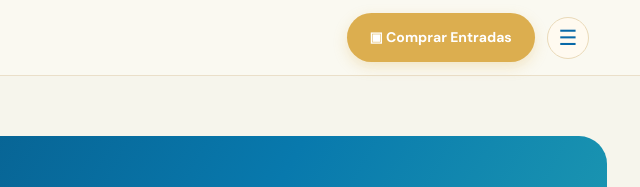
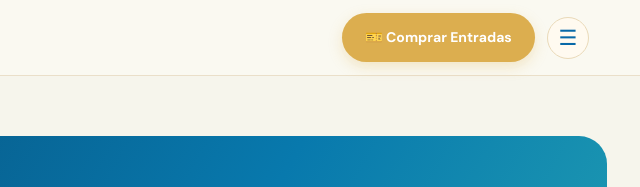
Before and after one commit to alejandraromanf-create/TheOcealiaCompany, a plain HTML site: page tema2.html in a window 1280 px wide. Shown: the top 187 px of the page, 640-1280 px from the left. Drawn offline with Linux system fonts and the light colour scheme.

Commit message:
Update tema2.html

```diff
--- a/tema2.html
+++ b/tema2.html
@@ -1,6 +1,6 @@
 <!doctype html>
 <html lang="es"><head><link rel="stylesheet" href="styles.css"><meta charset="utf-8"><meta name="viewport" content="width=device-width,initial-scale=1"><meta name="theme-color" content="#0869a8"><title>Tema 2 · Análisis de puestos | Ocealia</title><link rel="stylesheet" href="styles.css"></head><body>
-<header class="site-header"><a class="brand" href="index.html" aria-label="Ocealia inicio"><img src="assets/logo-ocealia.png" alt="Logotipo de Ocealia"></a><div class="header-actions"><a class="btn btn-gold" href="attractions.html">▣ Comprar Entradas</a><button class="menu-toggle" aria-label="Abrir menú" aria-expanded="false">☰</button></div><nav class="nav"><a href="index.html">Inicio</a><a href="attractions.html">Atracciones</a><a href="careers.html">Tema 1</a><a class="active" href="tema2.html">Tema 2</a><a href="tema3.html">Tema 3</a><a href="tema4.html">Tema 4</a><a href="tema5.html">Tema 5</a></nav></header>
+<header class="site-header"><a class="brand" href="index.html" aria-label="Ocealia inicio"><img src="assets/logo-ocealia.png" alt="Logotipo de Ocealia"></a><div class="header-actions"><a class="btn btn-gold" href="attractions.html">🎫 Comprar Entradas</a><button class="menu-toggle" aria-label="Abrir menú" aria-expanded="false">☰</button></div><nav class="nav"><a href="index.html">Inicio</a><a href="attractions.html">Atracciones</a><a href="careers.html">Tema 1</a><a class="active" href="tema2.html">Tema 2</a><a href="tema3.html">Tema 3</a><a href="tema4.html">Tema 4</a><a href="tema5.html">Tema 5</a></nav></header>
 <main class="t2-page">
 <section class="t2-hero"><div class="t2-hero-copy"><div class="eyebrow">OCEALIA · RECURSOS HUMANOS</div><span class="t2-kicker">TEMA 2</span><h1>Análisis y descripción de puestos de trabajo</h1><p>Conoce los puestos, los perfiles profesionales y las competencias necesarias para que Ocealia funcione cada día.</p><div class="t2-hero-tags"><span>01 · Puestos</span><span>02 · Métodos</span><span>03 · Perfiles</span><span>04 · Competencias</span></div></div><div class="t2-hero-art"><div class="t2-orbit">✦</div><div class="t2-hero-card"><span>OCEALIA</span><strong>Personas que hacen posible la experiencia</strong><small>ANÁLISIS · TALENTO · ORGANIZACIÓN</small></div></div></section>
 <nav class="t2-index" aria-label="Apartados del tema"><a href="#apartado1"><b>01</b> Puestos</a><a href="#apartado2"><b>02</b> Métodos</a><a href="#apartado3"><b>03</b> Descripción</a><a href="#apartado4"><b>04</b> Perfiles</a><a href="#apartado5"><b>05</b> Profesiograma</a><a href="#apartado6"><b>06</b> Competencias</a><a href="#apartado7"><b>07</b> Previsión</a></nav>
```
